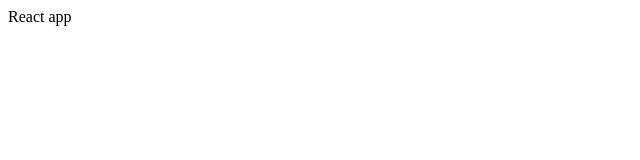
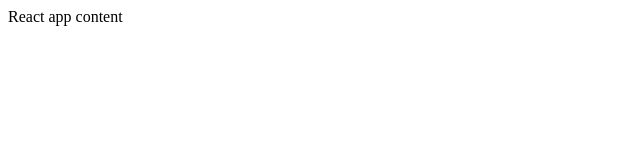
Before and after one commit to DimaNakonechniy/weather-app, a React (Create React App) app: page / in a window 1280 px wide. Shown: the top 160 px of the page, without its empty margins (0-640 px from the left). Built offline with nearby package versions, Linux system fonts and the light colour scheme.

Commit message:
Changed main App file

```diff
--- a/src/App.tsx
+++ b/src/App.tsx
@@ -1,5 +1,3 @@
-const App = () => {
-  return <div className="App">React app</div>;
-};
+const App = () => <div className="App">React app content</div>;
 
 export default App;
```
